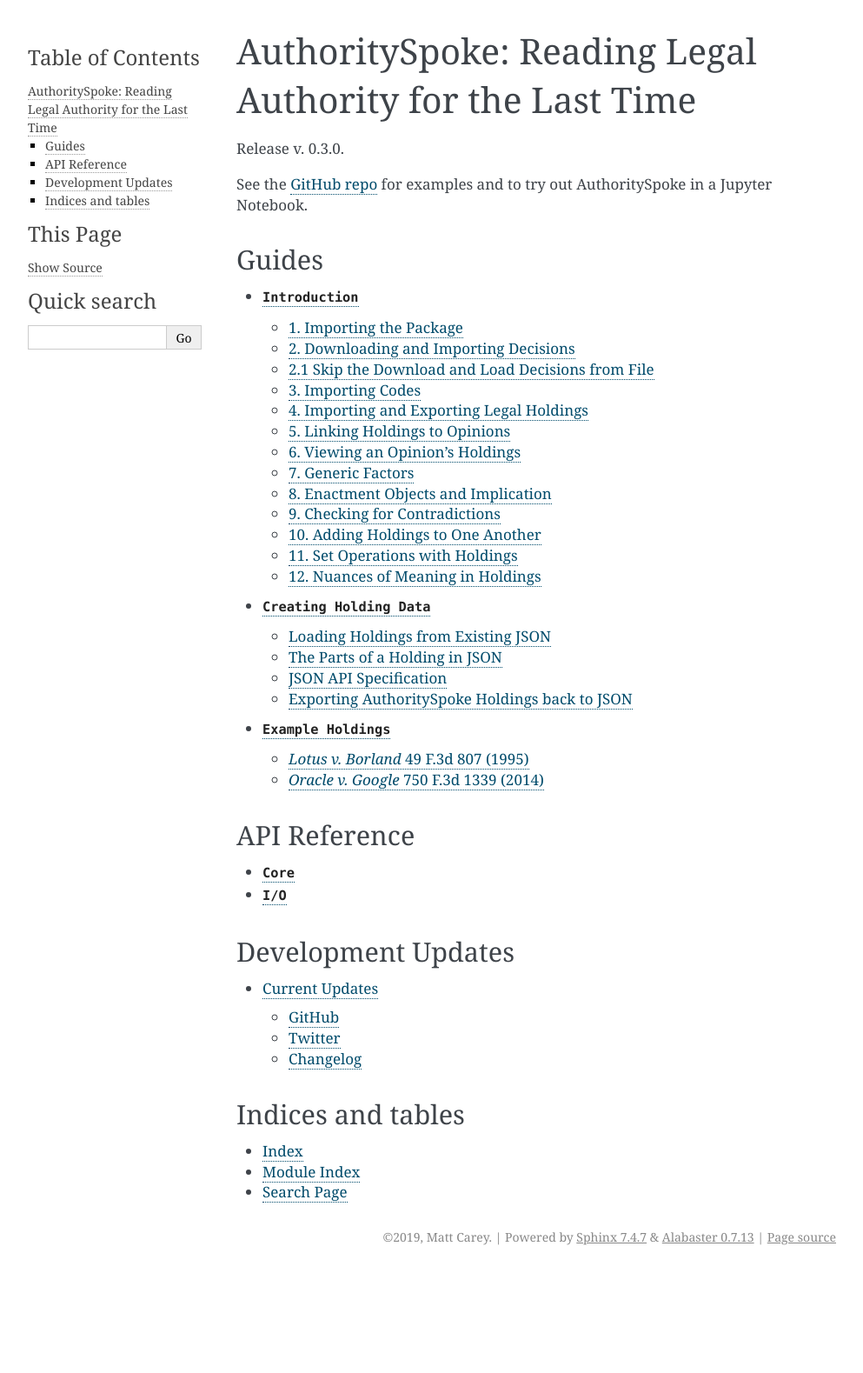
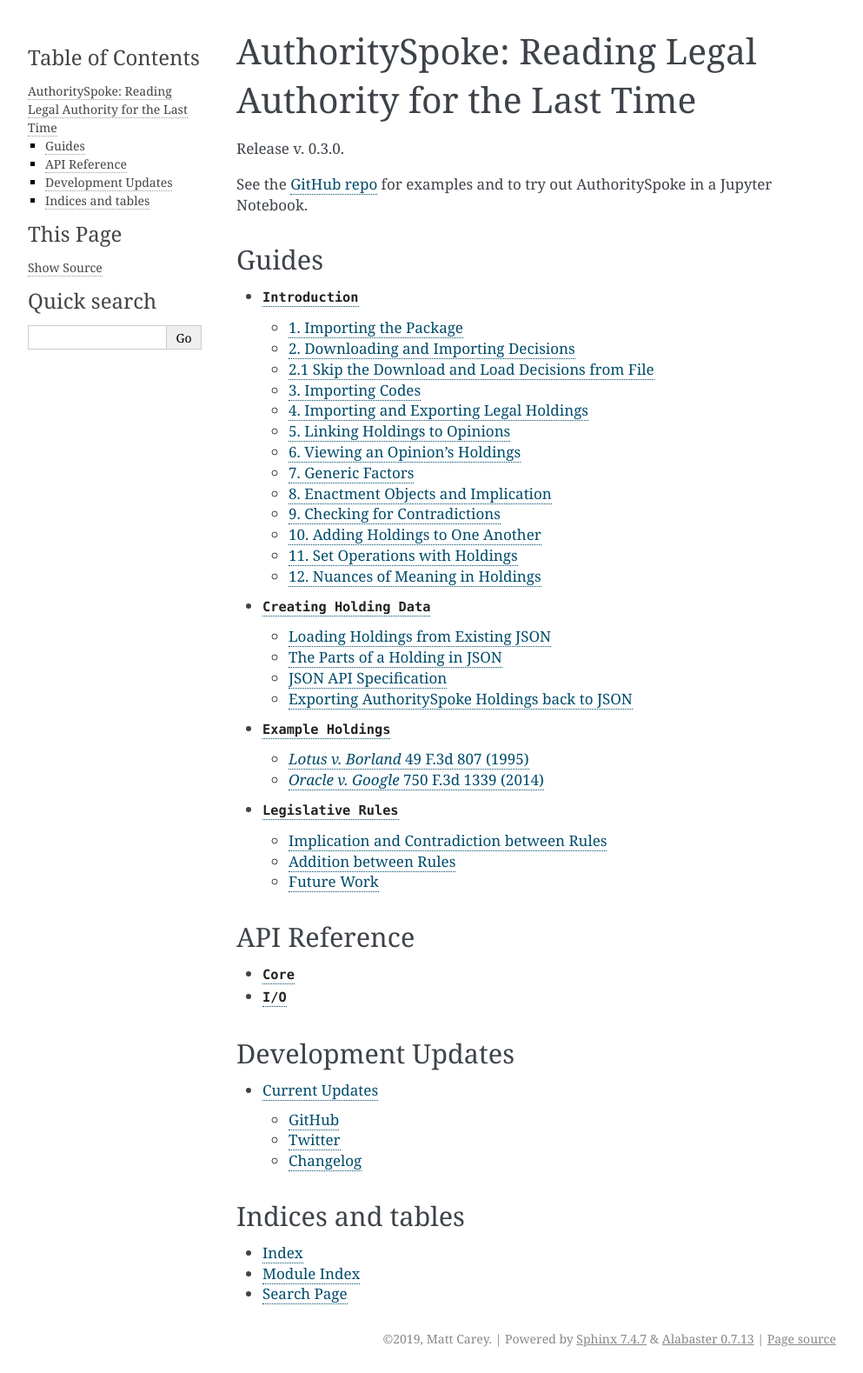
Before and after one commit to mscarey/AuthoritySpoke, a Sphinx documentation site: the page built from docs/index.rst, in a window 1280 px wide. Shown: the whole page at 87% size, without its empty margins (148-1141 px from the left). Built offline with Sphinx 7.4.7, drawn with Linux system fonts in a browser that asks for light colours; before the commit the page ends 1462 px from its top, so only the background shows below that; some of the changed lines change nothing that is shown.

Commit message:
add .rst version of statute Rule guide

```diff
--- /dev/null
+++ b/docs/guides/statute_rules.rst
@@ -0,0 +1,475 @@
+``Legislative Rules``
+===========================
+
+This tutorial will show how to use
+`AuthoritySpoke <https://authorityspoke.readthedocs.io/en/latest/>`__ to
+model legal rules found in legislation. This is a departure from most of
+the AuthoritySpoke documentation, which focuses on judicial holdings.
+
+These examples are based on the fictional `Australian Beard Tax
+(Promotion of Enlightenment Values) Act
+1934 <https://github.com/ServiceInnovationLab/example-rules-as-code>`__,
+which was created thanks to the New Zealand `Service Innovation
+Lab <https://github.com/ServiceInnovationLab>`__, for a chrestomathy of
+computable legal rule models.
+
+And thanks to Meng Weng Wong `for the vocab word
+“chrestomathy” <https://twitter.com/mengwong/status/1205720239406755840>`__.
+
+The Service Innovation Lab’s version of the Beard Tax Act is `a
+PDF <https://github.com/ServiceInnovationLab/example-rules-as-code/blob/master/legislation.pdf>`__.
+AuthoritySpoke works best with XML input with an Akoma Ntoso or United
+States Legislative Markup schema. So I’ll start by preparing and loading
+`my own USLM version of the Act
+<https://github.com/mscarey/AuthoritySpoke/blob/master/example_data/codes/beard_tax_act.xml>`__.
+
+Even though the Beard Tax Act is uncodified, in AuthoritySpoke any
+collection of legislation is an instance of the “Code” class.
+
+.. code:: python
+
+    from authorityspoke.io import loaders
+
+    beard_act = loaders.load_and_read_code("beard_tax_act.xml")
+    beard_act
+
+
+
+
+.. parsed-literal::
+
+    USLMCode(Australian Beard Tax (Promotion of Enlightenment Values) Act 1934)
+
+
+
+Next, I’ll prepare annotations for the statute provisions `in a JSON
+file <https://github.com/mscarey/AuthoritySpoke/blob/master/example_data/holdings/beard_rules.json>`__,
+and then load them as a Python dictionary. AuthoritySpoke rules
+are procedural, so they have one or more outputs, and zero or more
+inputs. They can also have “despite” factors, which are factors that may
+not support the output, but they don’t preclude the output either.
+
+AuthoritySpoke rules are usually supported by enactments such as statute
+sections. These can be represented with the URI-like identifiers used in
+USLM. In this case, since the Beard Tax Act is Act 47 of 1934, the
+identifier for Part 1 Section 4 of the Act is /au/act/1934/47/1/4.
+
+The “universal” flag indicates whether the Rule is one that applies in
+every case where all of the inputs are present, or only in some cases.
+The default is False, but this Rule overrides that default and says it
+applies in every case where all of the inputs are present.
+
+.. code:: python
+
+    beard_dictionary = loaders.load_holdings("beard_rules.json")
+    beard_dictionary[0]
+
+
+
+
+.. parsed-literal::
+
+    {'inputs': [{'type': 'fact',
+       'content': '{the suspected beard} was facial hair'},
+      {'type': 'fact',
+       'content': 'the length of the suspected beard was >= 5 millimetres'},
+      {'type': 'fact',
+       'content': 'the suspected beard occurred on or below the chin'}],
+     'outputs': [{'type': 'fact',
+       'content': 'the suspected beard was a beard',
+       'name': 'the fact that the facial hair was a beard'}],
+     'enactments': [{'source': '/au/act/1934/47/1/4/chapeau'},
+      {'source': '/au/act/1934/47/1/4/a', 'suffix': ', or'}],
+     'universal': True}
+
+
+
+Now we can have AuthoritySpoke read this JSON and convert it to a list
+of Rule objects. In particular, we’ll look at the first two Rules, which
+describe two ways that an object can be defined to be a “beard”.
+
+.. code:: python
+
+    from authorityspoke.io import readers
+
+    beard_rules = readers.read_rules(beard_dictionary, beard_act)
+    print(beard_rules[0])
+    print("")
+    print(beard_rules[1])
+
+
+.. parsed-literal::
+
+    the Rule that the court MAY ALWAYS impose the
+      RESULT:
+        the Fact that <the suspected beard> was a beard
+      GIVEN:
+        the Fact that <the suspected beard> was facial hair
+        the Fact that the length of <the suspected beard> was at least 5
+        millimeter
+        the Fact that <the suspected beard> occurred on or below the chin
+      GIVEN the ENACTMENTS:
+        "In this Act, beard means any facial hair no shorter than 5
+        millimetres in length that:" (Australian Beard Tax (Promotion of
+        Enlightenment Values) Act 1934, /au/act/1934/47/1/4/chapeau)
+        "occurs on or below the chin" (Australian Beard Tax (Promotion of
+        Enlightenment Values) Act 1934, /au/act/1934/47/1/4/a)
+
+    the Rule that the court MAY ALWAYS impose the
+      RESULT:
+        the Fact that <the suspected beard> was a beard
+      GIVEN:
+        the Fact that <the suspected beard> was facial hair
+        the Fact that the length of <the suspected beard> was at least 5
+        millimeter
+        the Fact that <the suspected beard> existed in an uninterrupted line
+        from the front of one ear to the front of the other ear below the nose
+      GIVEN the ENACTMENTS:
+        "In this Act, beard means any facial hair no shorter than 5
+        millimetres in length that:" (Australian Beard Tax (Promotion of
+        Enlightenment Values) Act 1934, /au/act/1934/47/1/4/chapeau)
+        "exists in an uninterrupted line from the front of one ear to the
+        front of the other ear below the nose." (Australian Beard Tax
+        (Promotion of Enlightenment Values) Act 1934, /au/act/1934/47/1/4/b)
+
+
+The difference between these two Rules is that the first one applies to
+facial hair “on or below the chin” and the second applies to facial hair
+“in an uninterrupted line from the front of one ear to the front of the
+other ear below the nose”. I’ll rename them accordingly.
+
+.. code:: python
+
+    chin_rule = beard_rules[0]
+    ear_rule = beard_rules[1]
+
+Implication and Contradiction between Rules
+-------------------------------------------
+
+AuthoritySpoke doesn’t yet have a feature that directly takes a set of
+known Facts, applies a Rule to them, and then infers legal conclusions.
+Instead, in its current iteration, AuthoritySpoke can be used to combine
+Rules together to make more Rules, or to check whether Rules imply or
+contradict one another.
+
+For instance, if we create a new Rule that’s identical to the first Rule
+in the Beard Tax Act except that it applies to facial hair that’s
+exactly 8 millimeters long instead of “no shorter than 5 millimetres”,
+we can determine that the original “chin rule” implies our new Rule.
+
+.. code:: python
+
+    beard_dictionary[0]['inputs'][1]['content'] = 'the length of the suspected beard was = 8 millimetres'
+    longer_hair_rule = readers.read_rule(beard_dictionary[0], beard_act)
+    print(longer_hair_rule)
+
+
+.. parsed-literal::
+
+    the Rule that the court MAY ALWAYS impose the
+      RESULT:
+        the Fact that <the suspected beard> was a beard
+      GIVEN:
+        the Fact that <the suspected beard> was facial hair
+        the Fact that the length of <the suspected beard> was exactly equal to
+        8 millimeter
+        the Fact that <the suspected beard> occurred on or below the chin
+      GIVEN the ENACTMENTS:
+        "In this Act, beard means any facial hair no shorter than 5
+        millimetres in length that:" (Australian Beard Tax (Promotion of
+        Enlightenment Values) Act 1934, /au/act/1934/47/1/4/chapeau)
+        "occurs on or below the chin" (Australian Beard Tax (Promotion of
+        Enlightenment Values) Act 1934, /au/act/1934/47/1/4/a)
+
+
+.. code:: python
+
+    chin_rule.implies(longer_hair_rule)
+
+
+
+
+.. parsed-literal::
+
+    True
+
+
+
+Similarly, we can create a new Rule that says facial hair is *never* a
+beard if its length is greater than 12 inches (we’ll use inches instead
+of millimeters this time). And we can show that this new Rule
+contradicts a Rule that came from the Beard Tax Act.
+
+.. code:: python
+
+    beard_dictionary[1]['inputs'][1]['content'] = 'the length of the suspected beard was >= 12 inches'
+    beard_dictionary[1]['outputs'][0]['truth'] = False
+    beard_dictionary[1]['mandatory'] = True
+    long_hair_is_not_a_beard = readers.read_rule(beard_dictionary[1], beard_act)
+    print(long_hair_is_not_a_beard)
+
+
+.. parsed-literal::
+
+    the Rule that the court MUST ALWAYS impose the
+      RESULT:
+        the Fact it is false that <the suspected beard> was a beard
+      GIVEN:
+        the Fact that <the suspected beard> was facial hair
+        the Fact that the length of <the suspected beard> was at least 12 inch
+        the Fact that <the suspected beard> existed in an uninterrupted line
+        from the front of one ear to the front of the other ear below the nose
+      GIVEN the ENACTMENTS:
+        "In this Act, beard means any facial hair no shorter than 5
+        millimetres in length that:" (Australian Beard Tax (Promotion of
+        Enlightenment Values) Act 1934, /au/act/1934/47/1/4/chapeau)
+        "exists in an uninterrupted line from the front of one ear to the
+        front of the other ear below the nose." (Australian Beard Tax
+        (Promotion of Enlightenment Values) Act 1934, /au/act/1934/47/1/4/b)
+
+
+.. code:: python
+
+    long_hair_is_not_a_beard.contradicts(ear_rule)
+
+
+
+
+.. parsed-literal::
+
+    True
+
+
+
+Addition between Rules
+----------------------
+
+Finally, let’s look at adding Rules. AuthoritySpoke currently only
+allows Rules to be added if applying the first Rule would supply you
+with all the input Factor you need to apply the second Rule as well.
+Here’s an example.
+
+The Beard Tax Act defines the offense of “improper transfer of
+beardcoin”. This offense basically has three elements:
+
+1. a transfer of beardcoin
+2. the absence of a license, and
+3. a counterparty who is not the Department of Beards.
+
+But in section 7A of the Beard Tax Act, we also learn specifically that
+a “loan” of the tokens called beardcoin counts as the kind of “transfer”
+that will support a conviction of the offense. We can represent this
+information as a separate Rule, and then add it to the Rule defining the
+offense. The result is that we discover an alternate way of establishing
+the offense:
+
+1. a loan of beardcoin
+2. the absence of a license, and
+3. a counterparty who is not the Department of Beards.
+
+Here are the two Rules we’ll be adding together.
+
+.. code:: python
+
+    elements_of_offense = beard_rules[11]
+    print(elements_of_offense)
+
+
+.. parsed-literal::
+
+    the Rule that the court MUST ALWAYS impose the
+      RESULT:
+        the Fact that <the defendant> committed the offense of improper
+        transfer of beardcoin
+      GIVEN:
+        the Fact that <the beardcoin transaction> was a transfer of beardcoin
+        between <the defendant> and <the counterparty>
+        absence of the Fact that <the beardcoin transaction> was a licensed
+        beardcoin repurchase
+        the Fact it is false that <the counterparty> was <the Department of
+        Beards>
+      DESPITE:
+        the Fact that the token attributed to <the Department of Beards>,
+        asserting the fact that <the Department of Beards> granted an
+        exemption from the prohibition of wearing beards, was counterfeit
+      GIVEN the ENACTMENTS:
+        "It shall be an offence to buy, sell, lend, lease, gift, transfer or
+        receive in any way a beardcoin from any person or body other than the
+        Department of Beards, except as provided in Part 4." (Australian Beard
+        Tax (Promotion of Enlightenment Values) Act 1934,
+        /au/act/1934/47/3/7A)
+        "It shall be no defense to a charge under section 7A that the
+        purchase, sale, lease, gift, transfer or receipt was of counterfeit
+        beardcoin rather than genuine beardcoin." (Australian Beard Tax
+        (Promotion of Enlightenment Values) Act 1934, /au/act/1934/47/3/7B/2)
+      DESPITE the ENACTMENT:
+        "The Department of Beards may issue licenses to such barbers,
+        hairdressers or other male grooming professionals as they see fit to
+        purchase a beardcoin from a customer whose beard they have removed,
+        and to resell those beardcoins to the Department of Beards"
+        (Australian Beard Tax (Promotion of Enlightenment Values) Act 1934,
+        /au/act/1934/47/4/11)
+
+
+.. code:: python
+
+    loan_is_transfer = beard_rules[7]
+    print(loan_is_transfer)
+
+
+.. parsed-literal::
+
+    the Rule that the court MUST ALWAYS impose the
+      RESULT:
+        the Fact that <the beardcoin transaction> was a transfer of beardcoin
+        between <the defendant> and <the counterparty>
+      GIVEN:
+        the Fact that <the beardcoin transaction> was <the defendant>'s loan
+        of the token attributed to <the Department of Beards>, asserting the
+        fact that <the Department of Beards> granted an exemption from the
+        prohibition of wearing beards, to <the counterparty>
+      GIVEN the ENACTMENT:
+        "It shall be an offence to buy, sell, lend, lease, gift, transfer or
+        receive in any way a beardcoin from any person or body other than the
+        Department of Beards, except as provided in Part 4." (Australian Beard
+        Tax (Promotion of Enlightenment Values) Act 1934,
+        /au/act/1934/47/3/7A)
+
+
+But there’s a problem. The ``loan_is_transfer`` Rule establishes only
+one of the elements of the offense. In order to create a Rule that we
+can add to ``elements_of_offense``, we’ll need to add Facts establishing
+the two elements other than the “transfer” element. We’ll also need to
+add one of the Enactments that the ``elements_of_offense`` Rule relies
+upon.
+
+.. code:: python
+
+    loan_without_exceptions = (
+            loan_is_transfer
+            + elements_of_offense.inputs[1]
+            + elements_of_offense.inputs[2]
+            + elements_of_offense.enactments[1]
+        )
+    print(loan_without_exceptions)
+
+
+.. parsed-literal::
+
+    the Rule that the court MUST ALWAYS impose the
+      RESULT:
+        the Fact that <the beardcoin transaction> was a transfer of beardcoin
+        between <the defendant> and <the counterparty>
+      GIVEN:
+        the Fact that <the beardcoin transaction> was <the defendant>'s loan
+        of the token attributed to <the Department of Beards>, asserting the
+        fact that <the Department of Beards> granted an exemption from the
+        prohibition of wearing beards, to <the counterparty>
+        absence of the Fact that <the beardcoin transaction> was a licensed
+        beardcoin repurchase
+        the Fact it is false that <the counterparty> was <the Department of
+        Beards>
+      GIVEN the ENACTMENTS:
+        "It shall be no defense to a charge under section 7A that the
+        purchase, sale, lease, gift, transfer or receipt was of counterfeit
+        beardcoin rather than genuine beardcoin." (Australian Beard Tax
+        (Promotion of Enlightenment Values) Act 1934, /au/act/1934/47/3/7B/2)
+        "It shall be an offence to buy, sell, lend, lease, gift, transfer or
+        receive in any way a beardcoin from any person or body other than the
+        Department of Beards, except as provided in Part 4." (Australian Beard
+        Tax (Promotion of Enlightenment Values) Act 1934,
+        /au/act/1934/47/3/7A)
+
+
+With these changes, we can add together two Rules to get a new one.
+
+.. code:: python
+
+    loan_establishes_offense = loan_without_exceptions + elements_of_offense
+    print(loan_establishes_offense)
+
+
+.. parsed-literal::
+
+    the Rule that the court MUST ALWAYS impose the
+      RESULT:
+        the Fact that <the beardcoin transaction> was a transfer of beardcoin
+        between <the defendant> and <the counterparty>
+        the Fact that <the defendant> committed the offense of improper
+        transfer of beardcoin
+      GIVEN:
+        the Fact that <the beardcoin transaction> was <the defendant>'s loan
+        of the token attributed to <the Department of Beards>, asserting the
+        fact that <the Department of Beards> granted an exemption from the
+        prohibition of wearing beards, to <the counterparty>
+        absence of the Fact that <the beardcoin transaction> was a licensed
+        beardcoin repurchase
+        the Fact it is false that <the counterparty> was <the Department of
+        Beards>
+      GIVEN the ENACTMENTS:
+        "It shall be no defense to a charge under section 7A that the
+        purchase, sale, lease, gift, transfer or receipt was of counterfeit
+        beardcoin rather than genuine beardcoin." (Australian Beard Tax
+        (Promotion of Enlightenment Values) Act 1934, /au/act/1934/47/3/7B/2)
+        "It shall be an offence to buy, sell, lend, lease, gift, transfer or
+        receive in any way a beardcoin from any person or body other than the
+        Department of Beards, except as provided in Part 4." (Australian Beard
+        Tax (Promotion of Enlightenment Values) Act 1934,
+        /au/act/1934/47/3/7A)
+
+
+There will be additional methods for combining Rules in future versions
+of AuthoritySpoke.
+
+For now, try browsing through the beard_rules object to see how some of
+the other provisions have been formalized. In all, there are 14 Rules in
+the dataset.
+
+.. code:: python
+
+    len(beard_rules)
+
+
+
+
+.. parsed-literal::
+
+    14
+
+
+
+Future Work
+-----------
+
+The Beard Tax Act example still presents challenges that AuthoritySpoke
+hasn’t yet met. Two capabilities that should be coming to AuthoritySpoke
+fairly soon are the ability to model remedies like the sentencing
+provisions in /au/act/1934/47/3/9, and commencement dates like the one
+in /au/act/1934/47/1/2.
+
+But consider how you would model these more challenging details:
+
+The “purpose” provisions in /au/act/1934/47/1/3 and /au/act/1934/47/4/10
+
+Provisions delegating regulatory power, like /au/act/1934/47/2A/6B and
+/au/act/1934/47/4/12
+
+Provisions delegating permission to take administrative actions, like
+/au/act/1934/47/2/6/1
+
+Provisions delegating administrative responsibilities, like
+/au/act/1934/47/2A/6D/1 and /au/act/1934/47/3/8/1
+
+Provisions delegating fact-finding power, like /au/act/1934/47/2A/6D/2
+
+Clauses limiting the effect of particular provisions to a certain
+statutory scope, like the words “In this Act,” in /au/act/1934/47/1/4
+
+Contact
+~~~~~~~
+
+If you have questions, comments, or ideas, please feel welcome to get in
+touch via Twitter at
+`@AuthoritySpoke <https://twitter.com/AuthoritySpoke>`__ or
+`@mcareyaus <https://twitter.com/mcareyaus>`__, or via the `AuthoritySpoke
+Github repo <https://github.com/mscarey/AuthoritySpoke>`__.
--- a/docs/index.rst
+++ b/docs/index.rst
@@ -25,6 +25,7 @@
     guides/introduction.rst
     guides/create_holding_data.rst
     guides/example_holdings.rst
+    guides/statute_rules.rst
 
 
 API Reference
```
Also changed, not shown: 1 other file.
